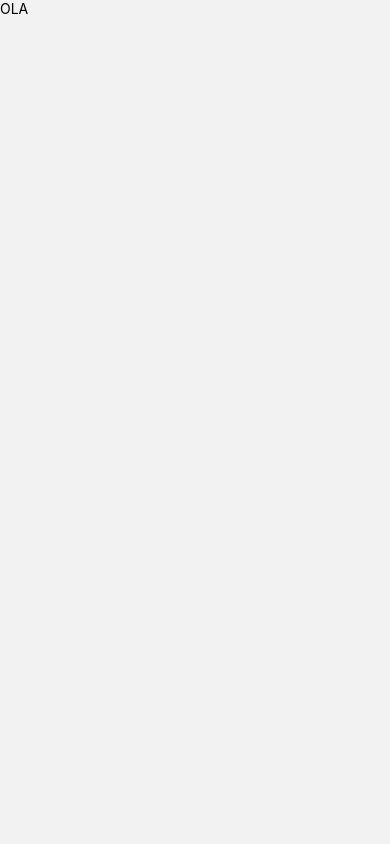
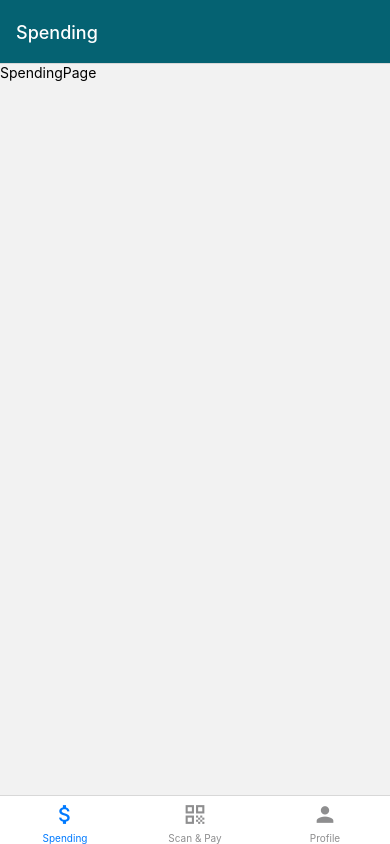
Before and after one commit to hanlim83/eReceiptify-mobile-app, a React Native app: screen /Home in a window 390 px wide. Built offline with nearby package versions, Linux system fonts and the light colour scheme.

Commit message:
New Pages Added

```diff
--- a/App.js
+++ b/App.js
@@ -13,8 +13,8 @@ export default function App() {
   return (
     <NavigationContainer>
       <Stack.Navigator>
-      <Stack.Screen name="Register" component={RegisterScreen} options={{ headerShown: false }} />
-      <Stack.Screen name="Login" component={LoginScreen} options={{ headerShown: false }} />
+      {/* <Stack.Screen name="Register" component={RegisterScreen} options={{ headerShown: false }} />
+      <Stack.Screen name="Login" component={LoginScreen} options={{ headerShown: false }} /> */}
       <Stack.Screen name="Home" component={HomeScreen} options={{ headerShown: false }} />
 
       </Stack.Navigator>
--- a/package.json
+++ b/package.json
@@ -9,12 +9,14 @@
     "web": "expo start --web"
   },
   "dependencies": {
+    "@react-navigation/bottom-tabs": "^6.5.11",
     "@react-navigation/native": "^6.1.9",
     "@react-navigation/native-stack": "^6.9.17",
     "expo": "~50.0.2",
     "expo-status-bar": "~1.11.1",
     "react": "18.2.0",
-    "react-native": "0.73.2"
+    "react-native": "0.73.2",
+    "react-native-vector-icons": "^10.0.3"
   },
   "devDependencies": {
     "@babel/core": "^7.20.0"
--- a/screens/HomeScreen.js
+++ b/screens/HomeScreen.js
@@ -1,10 +1,67 @@
 import { StatusBar } from "expo-status-bar";
 import React, { useState } from "react";
 import { Button, View, Text } from 'react-native';
+import ProfilePage from "./pages/ProfilePage";
+import { createBottomTabNavigator } from '@react-navigation/bottom-tabs';
+import ScanPayPage from "./pages/ScanPayPage";
+import SpendingPage from "./pages/SpendingPage";
+import Icon from 'react-native-vector-icons/MaterialIcons';
+
+
+
+const Tab = createBottomTabNavigator();
+
+function MyTabs() {
+    return (
+      <Tab.Navigator
+        screenOptions={{
+          tabBarStyle: { backgroundColor: '#ffffff' },
+        }}
+      >
+        <Tab.Screen
+          name="Spending"
+          component={SpendingPage}
+          options={{
+            headerStyle: { backgroundColor: '#056272' },
+            headerTintColor: 'white',
+            tabBarIcon: ({ color, size }) => (
+                <Icon name="attach-money" size={size} color={color} />
+            ),
+          }}
+        />
+        <Tab.Screen
+          name="Scan & Pay"
+          component={ScanPayPage}
+          options={{
+            headerStyle: { backgroundColor: '#056272' },
+            headerTintColor: 'white',
+            tabBarIcon: ({ color, size }) => (
+                <Icon name="qr-code" size={size} color={color} />
+            ),
+            headerShown: false
+          }}
+        />
+        <Tab.Screen
+          name="Profile"
+          component={ProfilePage}
+          options={{
+            headerStyle: { backgroundColor: '#056272' },
+            headerTintColor: 'white',
+            tabBarIcon: ({ color, size }) => (
+                <Icon name="person" size={size} color={color} />
+            ),
+            // Set the header background color for User tab
+          }}
+        />
+      </Tab.Navigator>
+    );
+}
 
 
 export default function HomeScreen(){
     return (
-        <Text>OLA</Text>
+        <MyTabs>
+
+        </MyTabs>
     )
 }
--- /dev/null
+++ b/screens/pages/ProfilePage.js
@@ -0,0 +1,9 @@
+import { StatusBar } from "expo-status-bar";
+import React, { useState } from "react";
+import { Button, View, Text } from 'react-native';
+
+export default function ProfilePage(){
+  return (
+    <Text>ProfilePage</Text>
+  )
+}
--- /dev/null
+++ b/screens/pages/ScanPayPage.js
@@ -0,0 +1,9 @@
+import { StatusBar } from "expo-status-bar";
+import React, { useState } from "react";
+import { Button, View, Text } from 'react-native';
+
+export default function ScanPayPage(){
+  return (
+    <Text>Scan and Pay</Text>
+  )
+}
--- /dev/null
+++ b/screens/pages/SpendingPage.js
@@ -0,0 +1,9 @@
+import { StatusBar } from "expo-status-bar";
+import React, { useState } from "react";
+import { Button, View, Text } from 'react-native';
+
+export default function SpendingPage(){
+  return (
+    <Text>SpendingPage</Text>
+  )
+}
```
Also changed, not shown: 1 other file (tests, documents, lock files or other folders).
